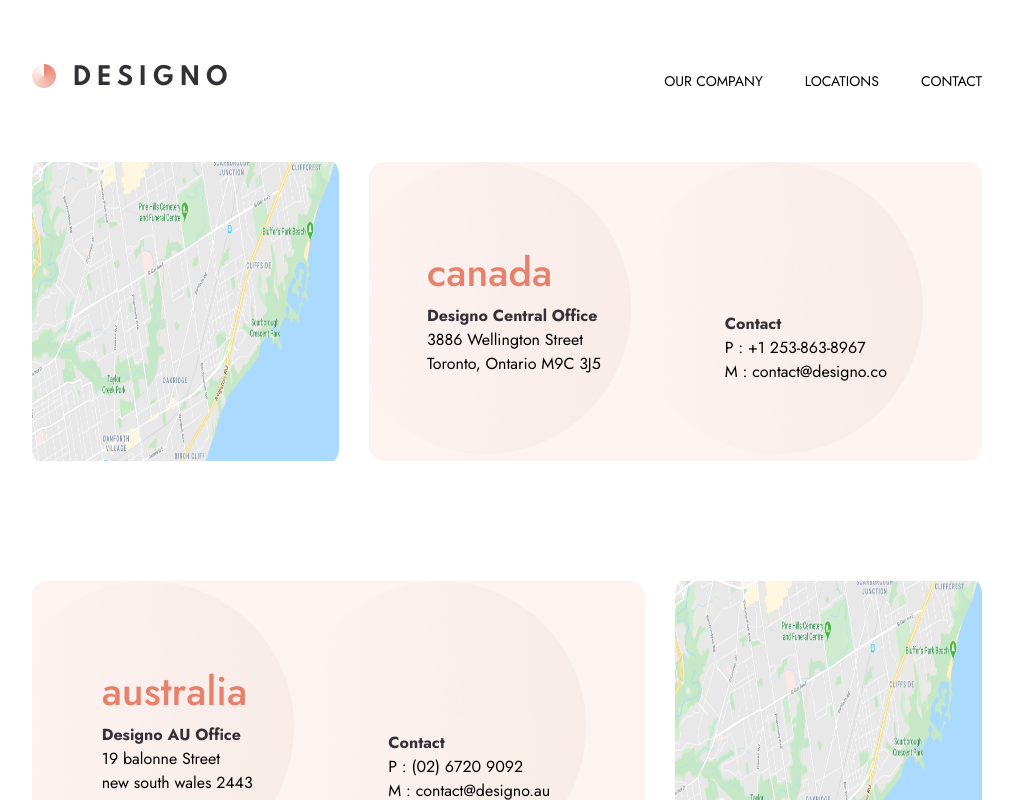
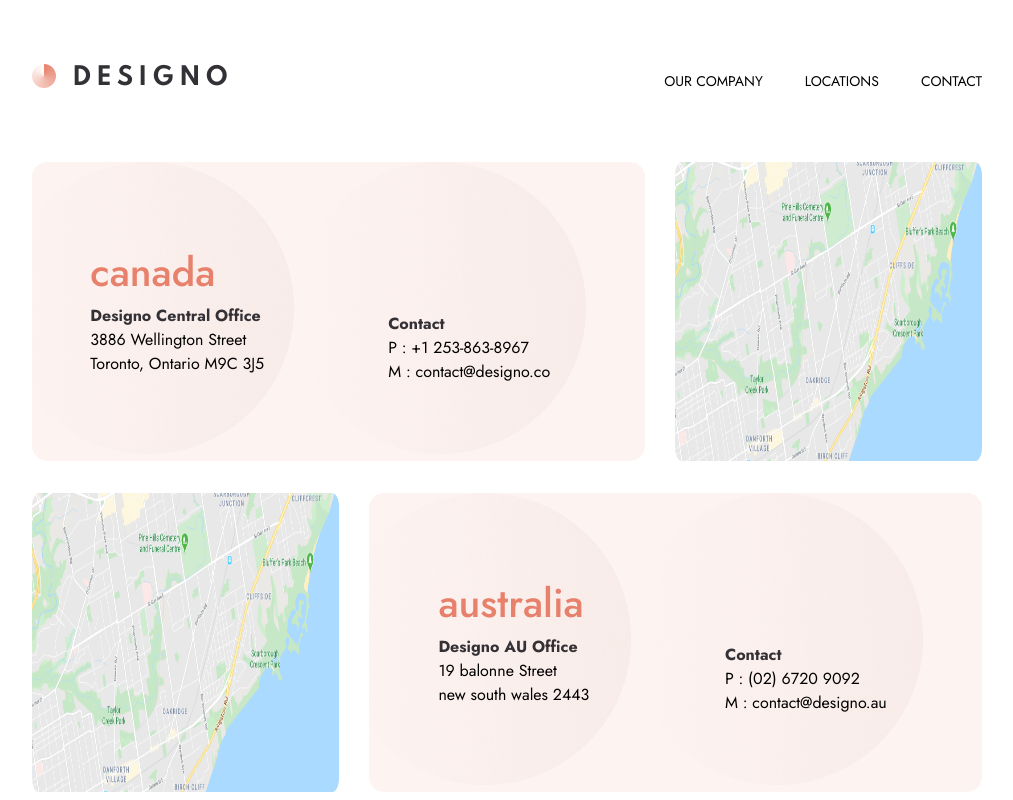
Before and after one commit to swissjake/Designo, a Next.js app: page /location in a window 1280 px wide. Shown: the top 800 px of the page, without its empty margins (133-1146 px from the left). Built offline with nearby package versions, Linux system fonts and the light colour scheme.

Commit message:
location correction

```diff
--- a/pages/location.tsx
+++ b/pages/location.tsx
@@ -46,8 +46,8 @@ const location: React.FC = (): JSX.Element => {
           return (
             <div
               className={`w-full flex flex-col-reverse ${
-                index % 2 === 0 ? "lg:flex-row-reverse" : "lg:flex-row"
-              } mb-[40px] md:mb-[120px] lg:mt-[32px] gap-x-[30px]`}
+                index % 2 !== 0 ? "lg:flex-row-reverse" : "lg:flex-row"
+              } mb-[40px] md:mb-[120px] lg:mb-[32px] gap-x-[30px]`}
               key={index}
             >
               <div
```
